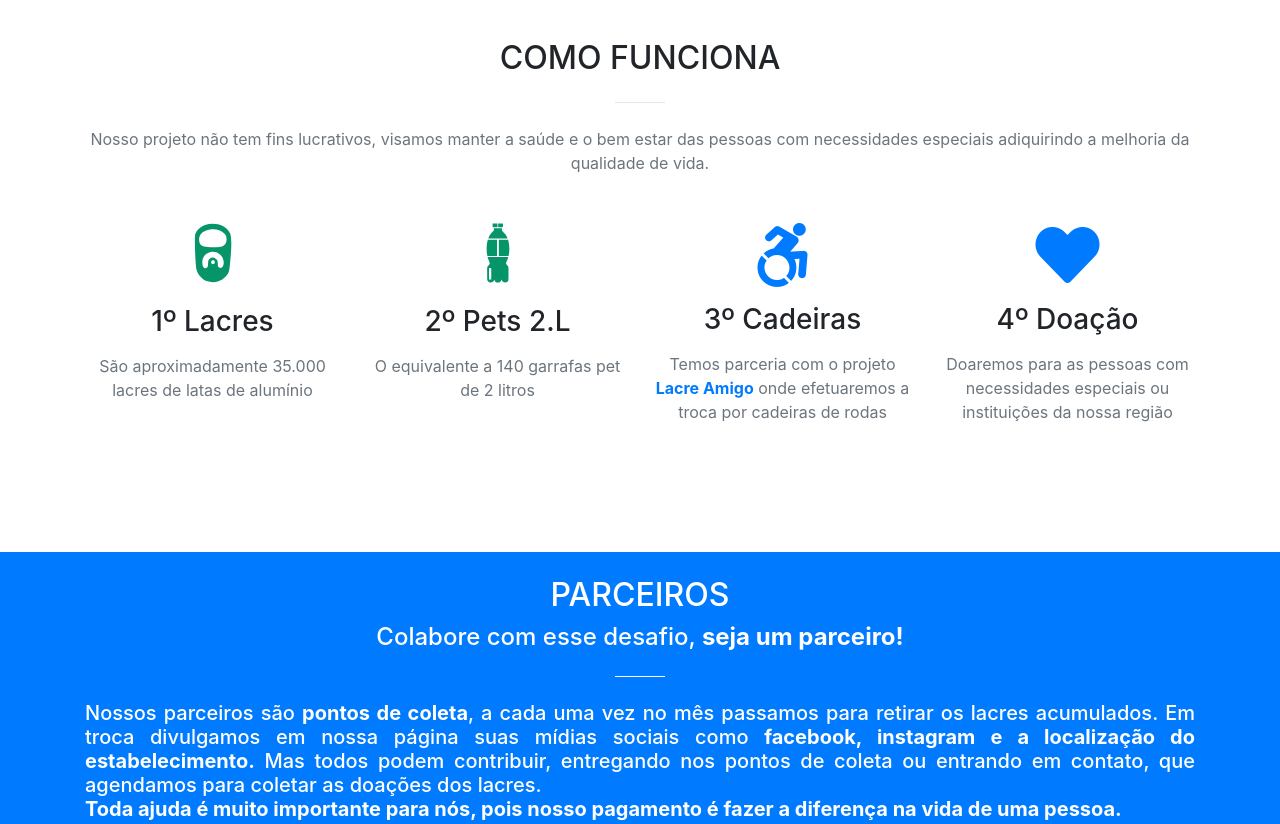
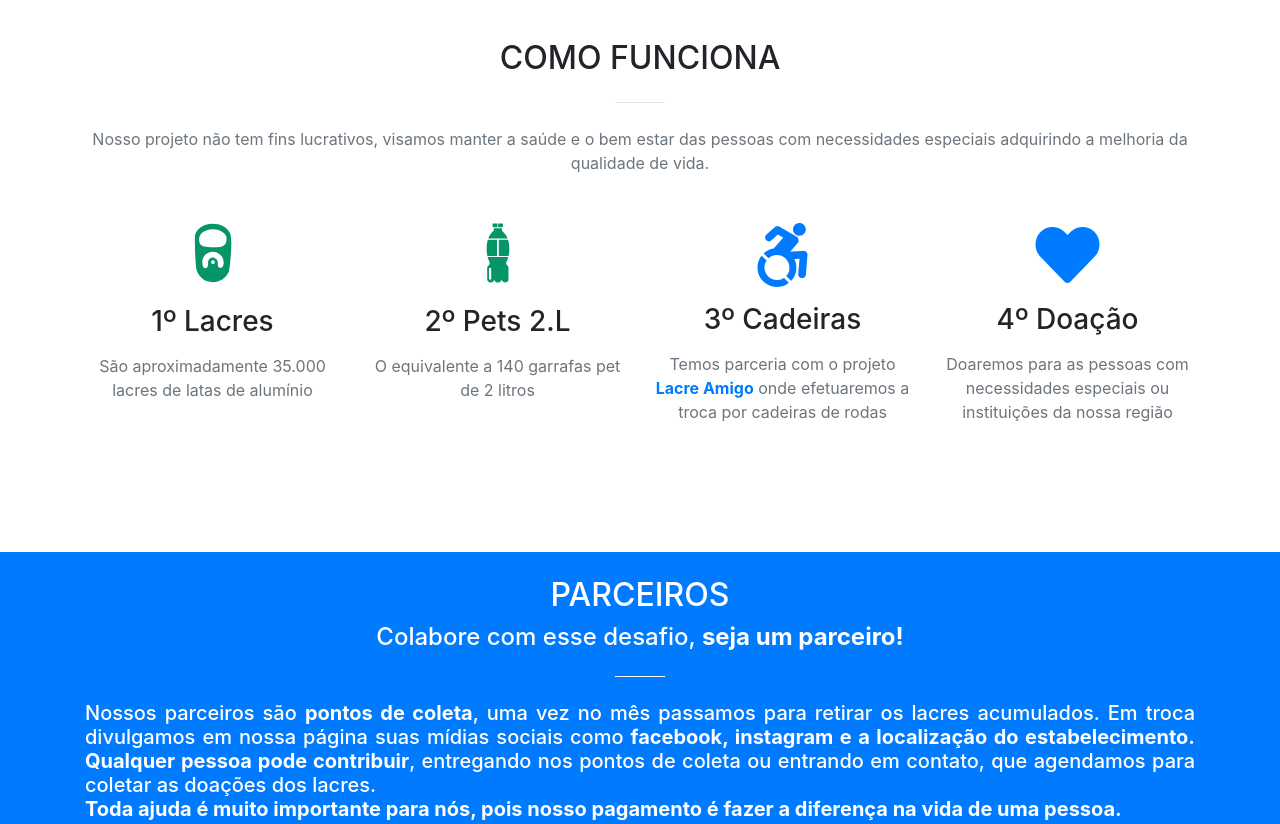
Before and after one commit to desafiodolacre/desafiodolacre, a website with bundled scripts: page index.html in a window 1280 px wide. Shown: the part 1640-2464 px from the top of the page. Built offline with nearby package versions, Linux system fonts and the light colour scheme.

Commit message:
correção dos textos no index

```diff
--- a/index.html
+++ b/index.html
@@ -288,7 +288,7 @@
           <hr class="my-4">
           <p class="text-muted mb-0">Nosso projeto não tem fins lucrativos,
             visamos manter a saúde e o bem estar das pessoas com necessidades
-            especiais adiquirindo a melhoria da qualidade de vida.
+            especiais adquirindo a melhoria da qualidade de vida.
              </p>
         </div>
       </div>
@@ -370,10 +370,10 @@
           <hr class="light my-4" >
           <h5 class="section-heading text-white" style="text-align: justify;">
             Nossos parceiros são <strong>pontos de coleta</strong>,
-            a cada uma vez no mês passamos para retirar os lacres acumulados.
+            uma vez no mês passamos para retirar os lacres acumulados.
             Em troca divulgamos em nossa página suas mídias sociais como
             <strong>facebook, instagram e a localização do estabelecimento.</strong>
-            Mas todos podem contribuir, entregando nos pontos de coleta
+            <strong>Qualquer pessoa pode contribuir</strong>, entregando nos pontos de coleta
             ou entrando em contato, que agendamos para coletar as doações dos lacres.
             <br><strong>Toda ajuda é muito importante para nós, pois nosso pagamento
             é fazer a diferença na vida de uma pessoa.</strong>
```
